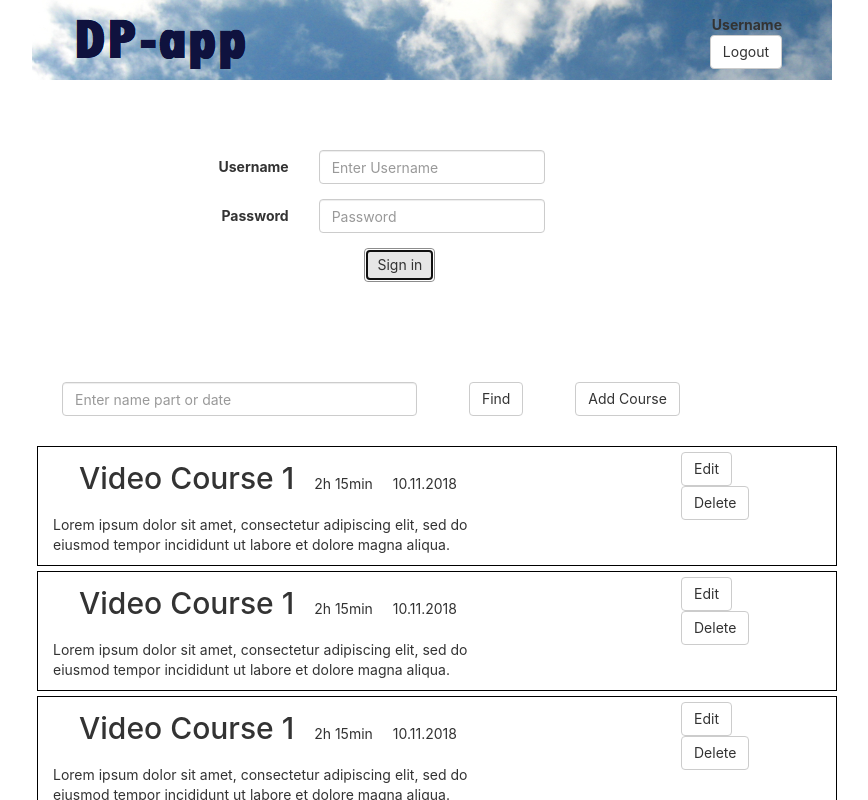
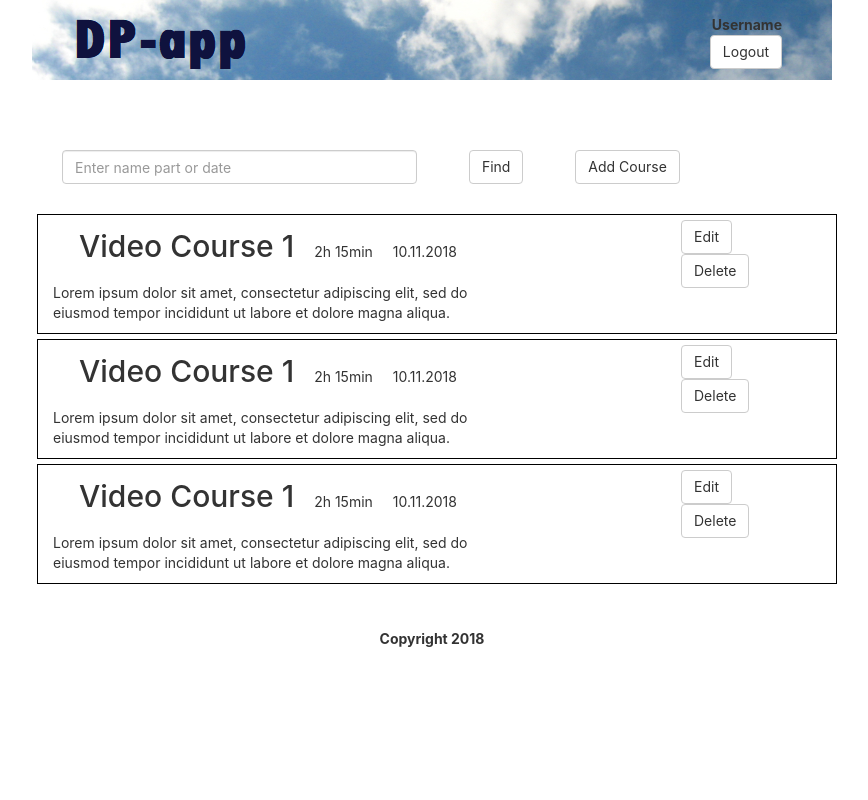
Before and after one commit to pavlukde/react-cdp, a React (Create React App) app: page / in a window 1280 px wide. Both pictures are taken after a click on the button "Sign in". Shown: the top 800 px of the page, without its empty margins (208-1076 px from the left). Built offline with nearby package versions, Linux system fonts and the light colour scheme.

Commit message:
Added logic to switch view on button click. Supported buttons are 'Login', 'Add Course', 'Save'

```diff
--- a/src/components/AddCourse.js
+++ b/src/components/AddCourse.js
@@ -1,9 +1,19 @@
-import React from 'react';
-import { Form, FormControl, FormGroup, Button, Col, ControlLabel, Checkbox } from 'react-bootstrap';
+import React, { Component } from 'react';
+import { Form, FormControl, FormGroup, Button, Col, ControlLabel } from 'react-bootstrap';
 
-const AddCourse = () => (
+class AddCourse extends Component {
+
+  constructor(props) {
+      super(props);
+  }
 
 
+  showCourses(){
+      this.props.setView('courses');
+  }
+
+  render(){
+    return(
       <Form horizontal>
         <FormGroup controlId="name">
           <Col componentClass={ControlLabel} sm={4}>
@@ -71,15 +81,15 @@ const AddCourse = () => (
 
         <FormGroup>
           <Col smOffset={2} sm={4}>
-      <Button>Save</Button>
+            <Button onClick={this.showCourses.bind(this)}>Save</Button>
           </Col>
           <Col smOffset={2} sm={2}>
             <Button>Cancel</Button>
           </Col>
         </FormGroup>
       </Form>
-
-
-);
+    )
+  }
+}
 
 export default AddCourse;
--- a/src/components/CourseListItem.js
+++ b/src/components/CourseListItem.js
@@ -1,5 +1,5 @@
 import React from 'react';
-import { Form, FormControl, FormGroup, Button, Col, ControlLabel, Checkbox } from 'react-bootstrap';
+import { Button } from 'react-bootstrap';
 
 
 const CourseListItem = () => (
--- a/src/components/Courses.js
+++ b/src/components/Courses.js
@@ -1,9 +1,19 @@
-import React from 'react';
-import { Form, FormControl, FormGroup, Button, Col, ListGroup, ListGroupItem } from 'react-bootstrap';
+import React,{Component} from 'react';
+import { Form, FormControl, FormGroup, Button, Col} from 'react-bootstrap';
 import CourseListItem from './CourseListItem';
 
-const Courses = () => (
+class Courses extends Component {
 
+  constructor(props) {
+      super(props);
+  }
+
+  addCourse(){
+      this.props.setView('addCourse');
+  }
+
+  render() {
+    return(
       <div>
         <Form horizontal>
           <FormGroup controlId="formHorizontalEmail">
@@ -14,7 +24,7 @@ const Courses = () => (
               <Button>Find</Button>
             </Col>
             <Col sm={2}>
-        <Button>Add Course</Button>
+              <Button onClick={this.addCourse.bind(this)}>Add Course</Button>
             </Col>
           </FormGroup>
         </Form>
@@ -24,7 +34,9 @@ const Courses = () => (
         <CourseListItem/>
 
       </div>
+    );
+  }
 
-);
+}
 
 export default Courses;
--- a/src/components/Login.js
+++ b/src/components/Login.js
@@ -1,8 +1,16 @@
 import React, { Component } from 'react';
-import { Form, FormControl, FormGroup, Button, Col, ControlLabel, Checkbox } from 'react-bootstrap';
+import { Form, FormControl, FormGroup, Button, Col, ControlLabel } from 'react-bootstrap';
 import App from '../containers/App';
 
 class Login extends Component {
+
+    constructor(props) {
+        super(props);
+    }
+
+    showCourses(){
+        this.props.setView('courses');
+    }
 
     render() {
         return(
@@ -27,7 +35,7 @@ class Login extends Component {
 
             <FormGroup>
                 <Col smOffset={2} sm={7}>
-                <Button onClick={this.showCourses}>Sign in</Button>
+                <Button onClick={this.showCourses.bind(this)}>Sign in</Button>
                 </Col>
             </FormGroup>
             </Form>
--- a/src/containers/App.js
+++ b/src/containers/App.js
@@ -8,33 +8,45 @@ import Login from '../components/Login';
 import Courses from '../components/Courses';
 import AddCourse from '../components/AddCourse';
 
+function updateState(text){
+  this.setState({text})
+}
 
 class App extends Component {
 
-
   constructor(props) {
     super(props);
-    this.state = {name:'login'};
+    this.state = {
+      view: 'login'
+    };
+
+    console.log(this.state.view)
+  }
+
+  updateState(value) {
+      this.setState({ view: value });
   }
 
 
   render() {
 
-    var active = this.state.active;
+    var view = this.state.view;
 
     return (
       <div className="App">
 
-        <Header />
+        <Header/>
         <br/>
         <br/>
-        <Login/>
-        <br/>
-        <br/>
-        <Courses />
-        <br/>
-        <br/>
-        <AddCourse/>
+
+        {view === 'login' ? (
+                  <Login setView={ this.updateState.bind(this) } />
+                ) : view === 'courses' ? (
+                  <Courses setView={ this.updateState.bind(this)} />
+                ) : view === 'addCourse' ? (
+                  <AddCourse setView={ this.updateState.bind(this)} />
+                ) : null}
+
         <br/>
         <br/>
 
```
Also changed, not shown: src/components/Logout.js (+5 -7 lines). Lines whose indentation alone changed are shown as unchanged.
